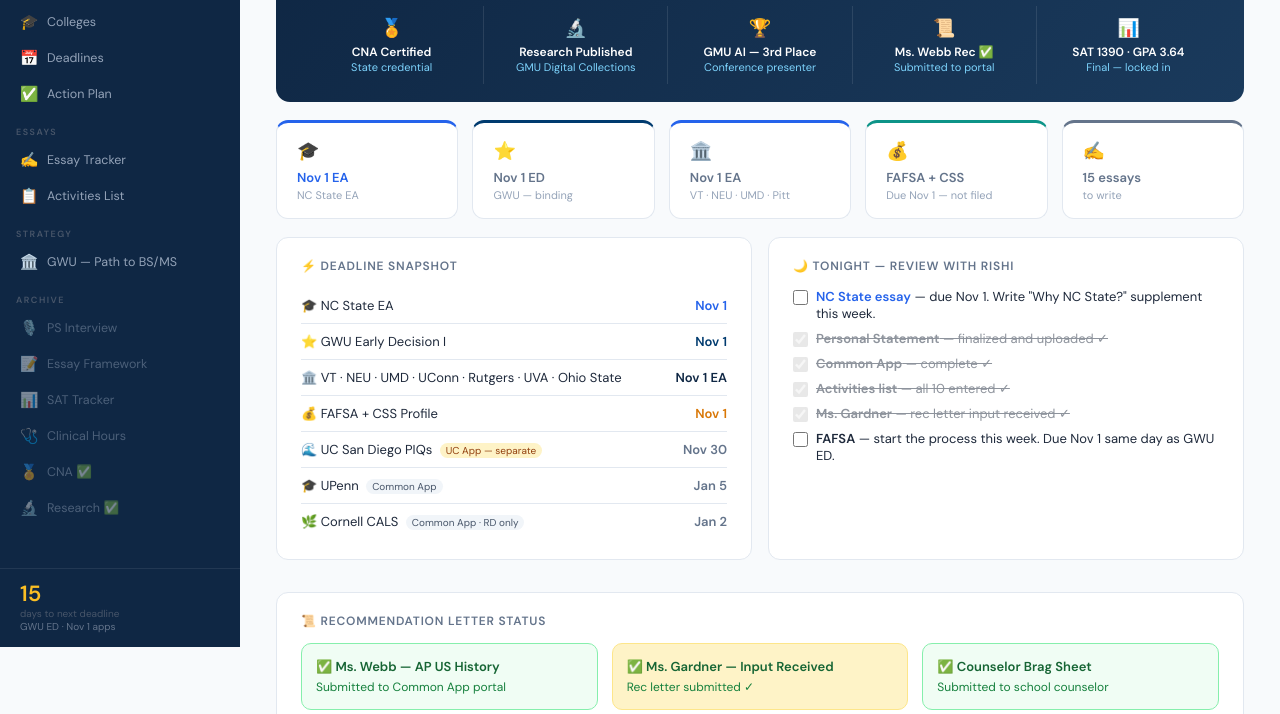
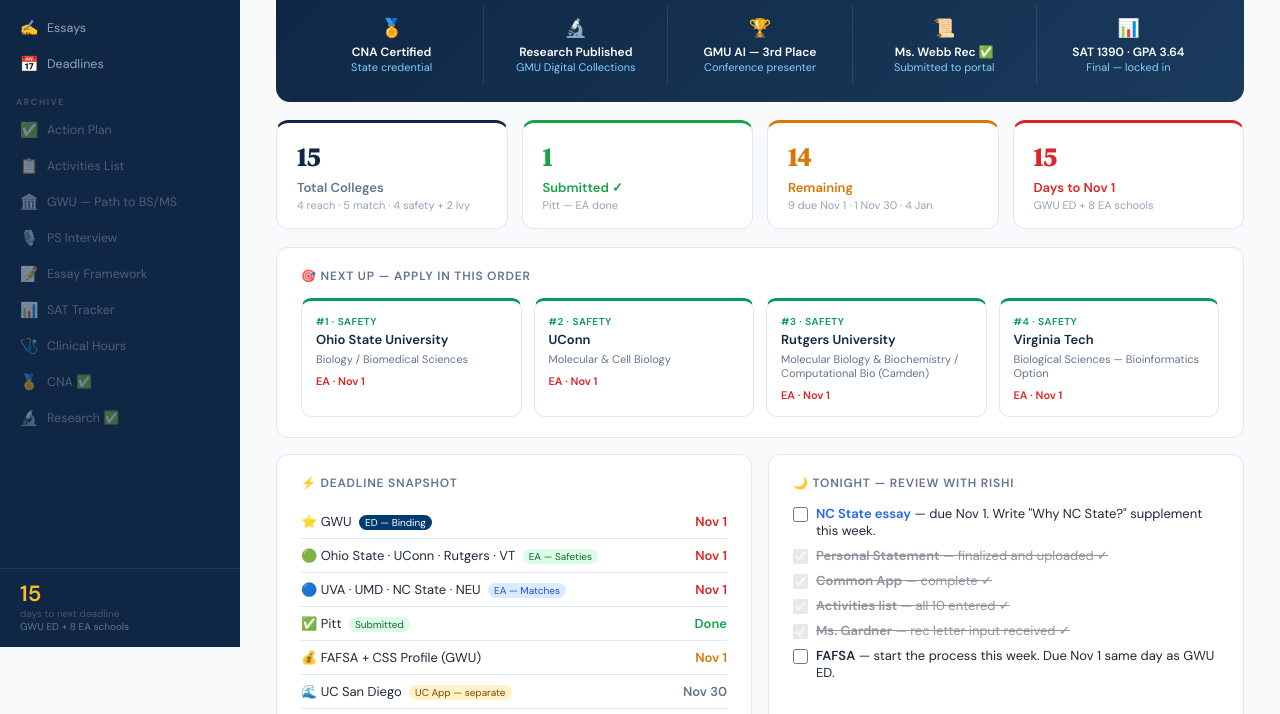
Before and after one commit to poojajoshi-creator/Rishi-CollegeApps, a plain HTML site: page index.html in a window 1280 px wide. Shown: the part 153-867 px from the top of the page. Drawn offline with Linux system fonts and the light colour scheme.

Commit message:
Add files via upload

```diff
--- a/index.html
+++ b/index.html
@@ -209,32 +209,26 @@
     <div class="nav-item active" onclick="showTab('dashboard', this)">
       <span class="nav-icon">🏠</span> Dashboard
     </div>
-
-    <div class="nav-section-label">Applications</div>
     <div class="nav-item" onclick="showTab('colleges', this)">
       <span class="nav-icon">🎓</span> Colleges
+    </div>
+    <div class="nav-item" onclick="showTab('essays', this)">
+      <span class="nav-icon">✍️</span> Essays
     </div>
     <div class="nav-item" onclick="showTab('deadlines', this)">
       <span class="nav-icon">📅</span> Deadlines
     </div>
-    <div class="nav-item" onclick="showTab('action', this)">
+
+    <div class="nav-section-label">Archive</div>
+    <div class="nav-item archived" onclick="showTab('action', this)">
       <span class="nav-icon">✅</span> Action Plan
     </div>
-
-    <div class="nav-section-label">Essays</div>
-    <div class="nav-item" onclick="showTab('essays', this)">
-      <span class="nav-icon">✍️</span> Essay Tracker
-    </div>
-    <div class="nav-item" onclick="showTab('activities', this)">
+    <div class="nav-item archived" onclick="showTab('activities', this)">
       <span class="nav-icon">📋</span> Activities List
     </div>
-
-    <div class="nav-section-label">Strategy</div>
-    <div class="nav-item" onclick="showTab('gwu', this)">
+    <div class="nav-item archived" onclick="showTab('gwu', this)">
       <span class="nav-icon">🏛️</span> GWU — Path to BS/MS
     </div>
-
-    <div class="nav-section-label">Archive</div>
     <div class="nav-item archived" onclick="showTab('arch-ps', this)">
       <span class="nav-icon">🎙️</span> PS Interview
     </div>
@@ -269,7 +263,7 @@
 <div class="tab-section active" id="tab-dashboard">
   <div class="page-header">
     <h1>Hello, Rishi 👋</h1>
-    <p>13 schools · GWU Early Decision · Pitt &amp; VCU submitted · Common App done ✓</p>
+    <p>15 schools · GWU Early Decision · Pitt submitted · Common App done ✓ · Nov 1 is the big wave</p>
   </div>
 
   <!-- Accomplishments -->
@@ -302,33 +296,34 @@
     </div>
   </div>
 
-  <!-- Priority tiles -->
-  <div class="stats-row" style="grid-template-columns:repeat(5,1fr);margin-bottom:18px;">
-    <div class="stat-card" style="border-top:3px solid var(--blue);">
-      <div style="font-size:18px;margin-bottom:6px;">🎓</div>
-      <div class="stat-label" style="font-weight:700;color:var(--blue);font-size:13px;">Nov 1 EA</div>
-      <div class="stat-sub">NC State EA</div>
+  <!-- Stats row -->
+  <div class="stats-row" style="grid-template-columns:repeat(4,1fr);margin-bottom:18px;">
+    <div class="stat-card" style="border-top:3px solid var(--navy);">
+      <div style="font-size:26px;font-weight:700;color:var(--navy);font-family:'DM Serif Display',serif;">15</div>
+      <div class="stat-label" style="font-weight:700;font-size:13px;">Total Colleges</div>
+      <div class="stat-sub">4 reach · 5 match · 4 safety + 2 Ivy</div>
     </div>
-    <div class="stat-card" style="border-top:3px solid #003b6f;">
-      <div style="font-size:18px;margin-bottom:6px;">⭐</div>
-      <div class="stat-label" style="font-weight:700;font-size:13px;">Nov 1 ED</div>
-      <div class="stat-sub">GWU — binding</div>
+    <div class="stat-card" style="border-top:3px solid var(--green);">
+      <div style="font-size:26px;font-weight:700;color:var(--green);font-family:'DM Serif Display',serif;">1</div>
+      <div class="stat-label" style="font-weight:700;font-size:13px;color:var(--green);">Submitted ✓</div>
+      <div class="stat-sub">Pitt — EA done</div>
     </div>
-    <div class="stat-card" style="border-top:3px solid var(--blue);">
-      <div style="font-size:18px;margin-bottom:6px;">🏛️</div>
-      <div class="stat-label" style="font-weight:700;font-size:13px;">Nov 1 EA</div>
-      <div class="stat-sub">VT · NEU · UMD · Pitt</div>
+    <div class="stat-card" style="border-top:3px solid var(--amber);">
+      <div style="font-size:26px;font-weight:700;color:var(--amber);font-family:'DM Serif Display',serif;">14</div>
+      <div class="stat-label" style="font-weight:700;font-size:13px;color:var(--amber);">Remaining</div>
+      <div class="stat-sub">9 due Nov 1 · 1 Nov 30 · 4 Jan</div>
     </div>
-    <div class="stat-card" style="border-top:3px solid var(--teal);">
-      <div style="font-size:18px;margin-bottom:6px;">💰</div>
-      <div class="stat-label" style="font-weight:700;font-size:13px;">FAFSA + CSS</div>
-      <div class="stat-sub">Due Nov 1 — not filed</div>
+    <div class="stat-card" style="border-top:3px solid var(--red);">
+      <div style="font-size:26px;font-weight:700;color:var(--red);font-family:'DM Serif Display',serif;" id="daysLeftDash">—</div>
+      <div class="stat-label" style="font-weight:700;font-size:13px;color:var(--red);">Days to Nov 1</div>
+      <div class="stat-sub">GWU ED + 8 EA schools</div>
     </div>
-    <div class="stat-card" style="border-top:3px solid var(--muted);">
-      <div style="font-size:18px;margin-bottom:6px;">✍️</div>
-      <div class="stat-label" style="font-weight:700;font-size:13px;" id="dashEssayCount">9 essays</div>
-      <div class="stat-sub">to write</div>
-    </div>
+  </div>
+
+  <!-- Next 4 to apply -->
+  <div class="card" style="margin-bottom:16px;">
+    <div class="card-title">🎯 Next Up — Apply in This Order</div>
+    <div style="display:grid;grid-template-columns:repeat(4,1fr);gap:12px;margin-top:4px;" id="nextFourGrid"></div>
   </div>
 
   <!-- Two column: deadlines + tonight priorities -->
@@ -336,26 +331,29 @@
     <div class="card">
       <div class="card-title">⚡ Deadline Snapshot</div>
       <div style="font-size:13px;display:flex;flex-direction:column;gap:0;">
-        <div style="display:flex;justify-content:space-between;align-items:center;padding:9px 0;border-bottom:1px solid var(--border);">
-          <span>🎓 NC State EA</span><span style="color:var(--blue);font-weight:700;">Nov 1</span>
+        <div style="display:flex;justify-content:space-between;align-items:center;padding:8px 0;border-bottom:1px solid var(--border);">
+          <span>⭐ GWU <span style="font-size:10px;background:#003b6f;color:white;padding:1px 6px;border-radius:99px;margin-left:4px;">ED — Binding</span></span><span style="color:#dc2626;font-weight:700;">Nov 1</span>
         </div>
-        <div style="display:flex;justify-content:space-between;align-items:center;padding:9px 0;border-bottom:1px solid var(--border);">
-          <span>⭐ GWU Early Decision I</span><span style="color:#003b6f;font-weight:700;">Nov 1</span>
+        <div style="display:flex;justify-content:space-between;align-items:center;padding:8px 0;border-bottom:1px solid var(--border);">
+          <span>🟢 Ohio State · UConn · Rutgers · VT <span style="font-size:10px;background:#dcfce7;color:#166534;padding:1px 6px;border-radius:99px;margin-left:4px;">EA — Safeties</span></span><span style="color:#dc2626;font-weight:700;">Nov 1</span>
         </div>
-        <div style="display:flex;justify-content:space-between;align-items:center;padding:9px 0;border-bottom:1px solid var(--border);">
-          <span>🏛️ VT · NEU · UMD · UConn · Rutgers · UVA · Ohio State</span><span style="color:var(--navy);font-weight:700;">Nov 1 EA</span>
+        <div style="display:flex;justify-content:space-between;align-items:center;padding:8px 0;border-bottom:1px solid var(--border);">
+          <span>🔵 UVA · UMD · NC State · NEU <span style="font-size:10px;background:#dbeafe;color:#1d4ed8;padding:1px 6px;border-radius:99px;margin-left:4px;">EA — Matches</span></span><span style="color:#dc2626;font-weight:700;">Nov 1</span>
         </div>
-        <div style="display:flex;justify-content:space-between;align-items:center;padding:9px 0;border-bottom:1px solid var(--border);">
-          <span>💰 FAFSA + CSS Profile</span><span style="color:var(--amber);font-weight:700;">Nov 1</span>
+        <div style="display:flex;justify-content:space-between;align-items:center;padding:8px 0;border-bottom:1px solid var(--border);">
+          <span>✅ Pitt <span style="font-size:10px;background:#dcfce7;color:#166534;padding:1px 6px;border-radius:99px;margin-left:4px;">Submitted</span></span><span style="color:var(--green);font-weight:700;">Done</span>
         </div>
-        <div style="display:flex;justify-content:space-between;align-items:center;padding:9px 0;border-bottom:1px solid var(--border);">
-          <span>🌊 UC San Diego PIQs <span style="font-size:10px;background:#fef3c7;color:#92400e;padding:1px 6px;border-radius:99px;margin-left:4px;">UC App — separate</span></span><span style="color:var(--muted);font-weight:600;">Nov 30</span>
+        <div style="display:flex;justify-content:space-between;align-items:center;padding:8px 0;border-bottom:1px solid var(--border);">
+          <span>💰 FAFSA + CSS Profile (GWU)</span><span style="color:var(--amber);font-weight:700;">Nov 1</span>
         </div>
-        <div style="display:flex;justify-content:space-between;align-items:center;padding:9px 0;border-bottom:1px solid var(--border);">
-          <span>🎓 UPenn <span style="font-size:10px;background:#f1f5f9;color:#475569;padding:1px 6px;border-radius:99px;margin-left:4px;">Common App</span></span><span style="color:var(--muted);font-weight:600;">Jan 5</span>
+        <div style="display:flex;justify-content:space-between;align-items:center;padding:8px 0;border-bottom:1px solid var(--border);">
+          <span>🌊 UC San Diego <span style="font-size:10px;background:#fef3c7;color:#92400e;padding:1px 6px;border-radius:99px;margin-left:4px;">UC App — separate</span></span><span style="color:var(--muted);font-weight:600;">Nov 30</span>
         </div>
-        <div style="display:flex;justify-content:space-between;align-items:center;padding:9px 0;">
-          <span>🌿 Cornell CALS <span style="font-size:10px;background:#f1f5f9;color:#475569;padding:1px 6px;border-radius:99px;margin-left:4px;">Common App · RD only</span></span><span style="color:var(--muted);font-weight:600;">Jan 2</span>
+        <div style="display:flex;justify-content:space-between;align-items:center;padding:8px 0;border-bottom:1px solid var(--border);">
+          <span>🌿 Cornell CALS <span style="font-size:10px;background:#f1f5f9;color:#475569;padding:1px 6px;border-radius:99px;margin-left:4px;">RD only</span></span><span style="color:var(--muted);font-weight:600;">Jan 2</span>
+        </div>
+        <div style="display:flex;justify-content:space-between;align-items:center;padding:8px 0;">
+          <span>🏛️ UPenn · Columbia · Dartmouth <span style="font-size:10px;background:#f5f3ff;color:#7c3aed;padding:1px 6px;border-radius:99px;margin-left:4px;">⚠️ Retake SAT first</span></span><span style="color:var(--muted);font-weight:600;">Jan 1</span>
         </div>
       </div>
     </div>
@@ -945,10 +943,9 @@
 // ── DAYS LEFT ──
 function updateDaysLeft() {
   const deadlines = [
-    { date: new Date('2026-10-15'), label: 'NC State EA' },
-    { date: new Date('2026-11-01'), label: 'GWU ED · Nov 1 apps' },
-    { date: new Date('2026-11-30'), label: 'UCSD RD' },
-    { date: new Date('2026-12-01'), label: 'UConn · Rutgers' },
+    { date: new Date('2026-11-01'), label: 'GWU ED + 8 EA schools' },
+    { date: new Date('2026-11-30'), label: 'UCSD UC App' },
+    { date: new Date('2027-01-01'), label: 'UPenn · Columbia · Dartmouth' },
     { date: new Date('2027-01-02'), label: 'Cornell CALS' },
   ];
   const today = new Date();
@@ -958,7 +955,30 @@
     const days = Math.ceil((next.date - today) / (1000*60*60*24));
     document.getElementById('daysLeft').textContent = days;
     document.getElementById('daysTo').textContent = next.label;
+    const el = document.getElementById('daysLeftDash');
+    if (el) el.textContent = days;
   }
+}
+
+// ── NEXT FOUR ──
+function renderNextFour() {
+  const grid = document.getElementById('nextFourGrid');
+  if (!grid) return;
+  const sorted = [...colleges].sort((a,b) => a.applyOrder - b.applyOrder);
+  const notDone = sorted.filter(c => {
+    const st = state.collegeStatus[c.num] || c.status;
+    return st !== 'submitted';
+  });
+  const next4 = notDone.slice(0, 4);
+  const tierColor = t => t === 'safety' ? '#059669' : t === 'match' ? '#0284c7' : '#7c3aed';
+  grid.innerHTML = next4.map(c => `
+    <div style="border:1px solid var(--border);border-radius:10px;padding:14px;border-top:3px solid ${tierColor(c.tier)};">
+      <div style="font-size:10px;font-weight:700;text-transform:uppercase;letter-spacing:0.5px;color:${tierColor(c.tier)};margin-bottom:4px;">#${c.applyOrder} · ${c.tier}</div>
+      <div style="font-size:13px;font-weight:700;color:var(--navy);line-height:1.3;margin-bottom:4px;">${c.name}</div>
+      <div style="font-size:11px;color:var(--muted);">${c.prog}</div>
+      <div style="margin-top:8px;font-size:11px;font-weight:600;color:#dc2626;">${c.type} · ${c.deadline}</div>
+    </div>
+  `).join('');
 }
 
 // ── COLLEGE TABLE ──
@@ -1080,6 +1100,7 @@
 renderColleges();
 renderEssays();
 renderActivities();
+renderNextFour();
 // restore PS status
 if (state.psStatus && state.psStatus !== 'pending') {
   const labels = { "pending":"⏳ Pending Rishi's OK", "in-progress":"✍️ Rishi Reviewing", "submitted":"✅ Confirmed & Uploaded" };
```
